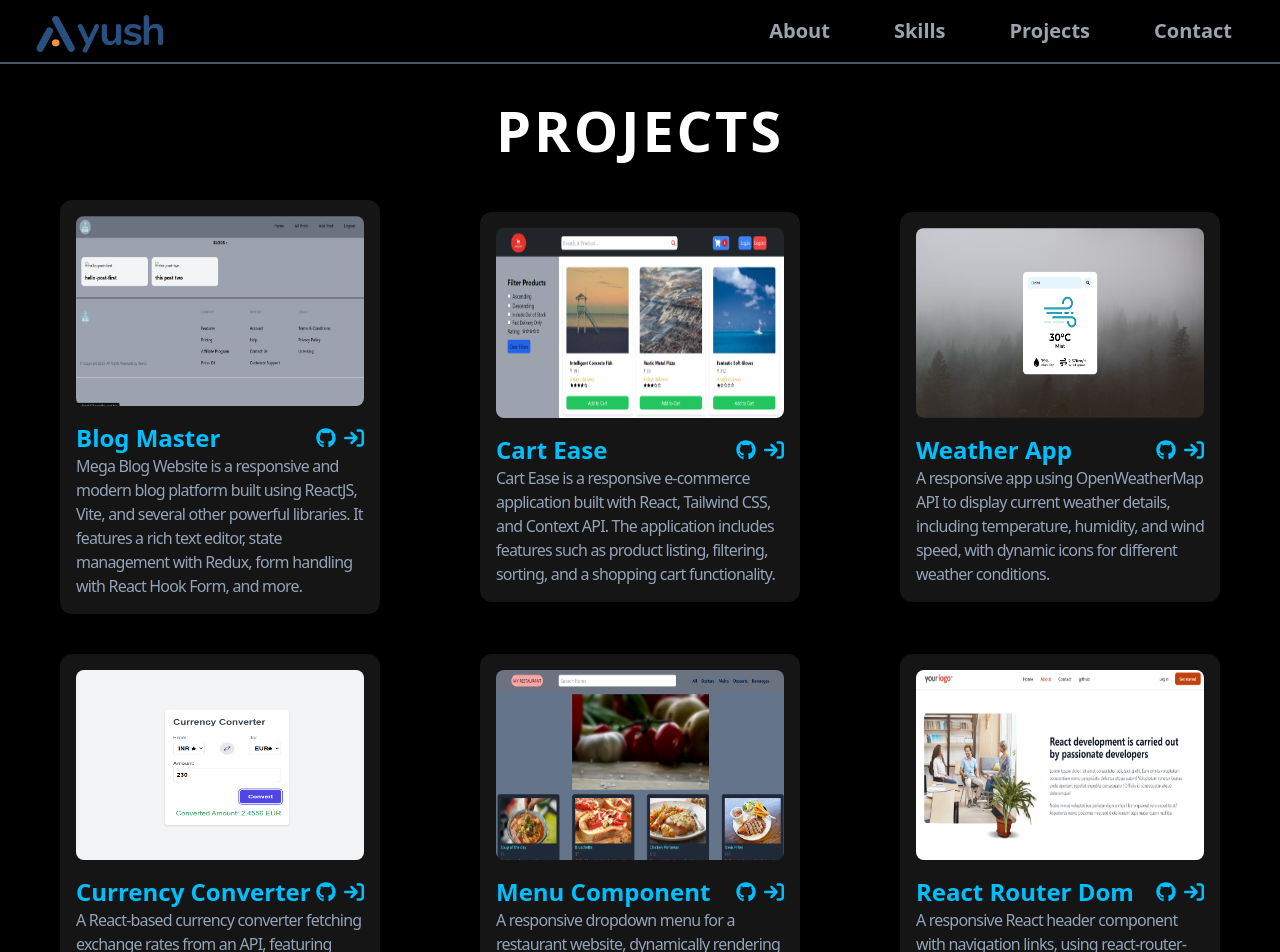
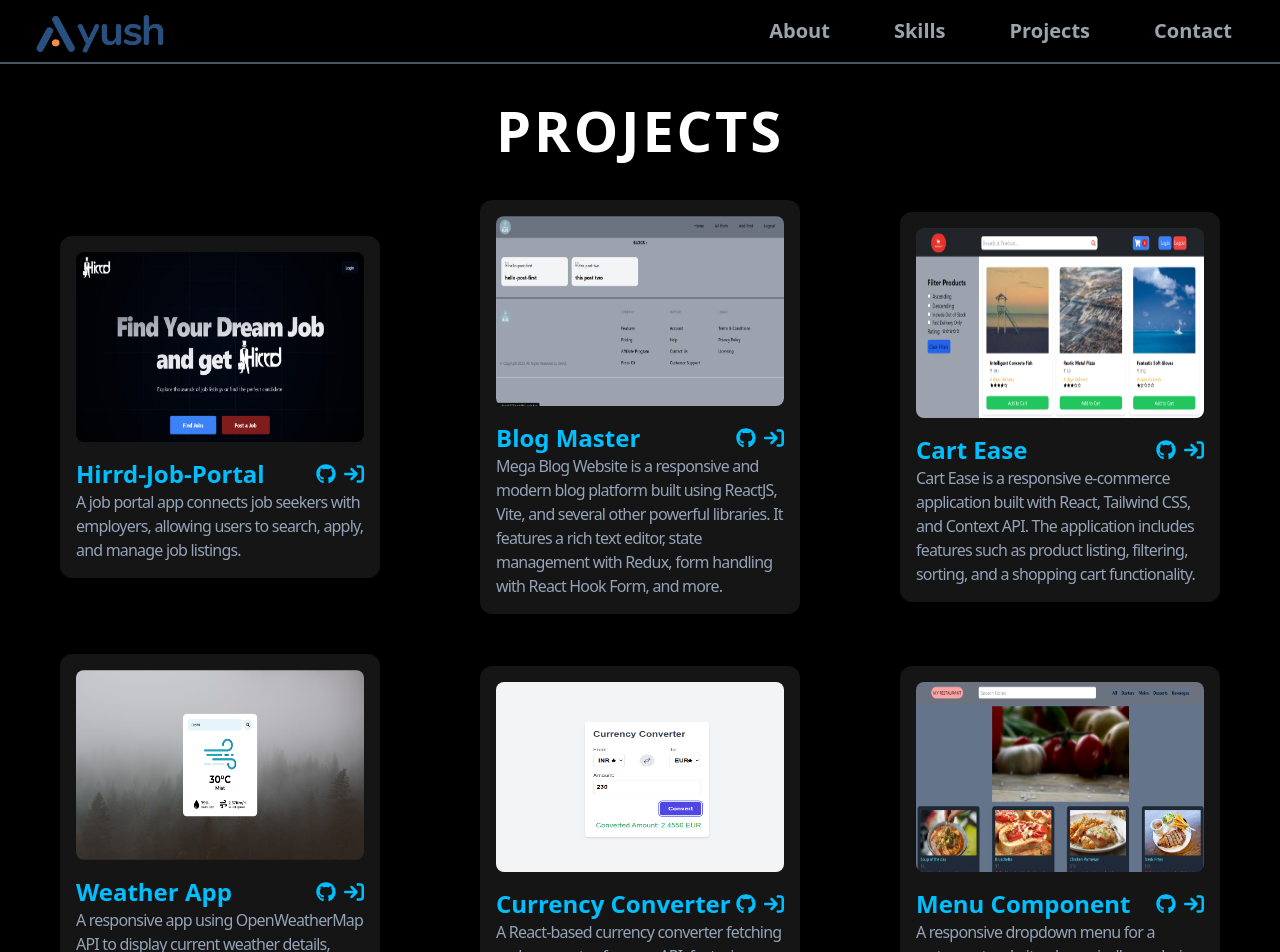
Before and after one commit to ayush-23-30/My-Portfolio-, a React (Vite) app: page /projects in a window 1280 px wide. Shown: the top 952 px of the page. Built offline with nearby package versions, Linux system fonts and the light colour scheme.

Commit message:
project update

```diff
--- a/src/component/project.js
+++ b/src/component/project.js
@@ -7,8 +7,17 @@ import router from "../component/projectImage/router.png";
 import tictactoe from "../component/projectImage/tictactoe.png";
 import weatherapp from "../component/projectImage/weatherapp.png";
 import cart from "../component/projectImage/cart.png";
+import Hirrd from "../component/projectImage/Hirrd.png";
 
 export const ProjectData = [
+  {
+    id: 6,
+    title: "Hirrd-Job-Portal",
+    img: Hirrd,
+    des: "A job portal app connects job seekers with employers, allowing users to search, apply, and manage job listings.",
+    link: "https://github.com/ayush-23-30/Hirrd-by-me",
+    vercel: "https://hirrd-by-me.vercel.app/",
+  },
   {
     id: 1,
     title: "Blog Master",
@@ -34,6 +43,7 @@ export const ProjectData = [
     link: "https://github.com/ayush-23-30/React-learning-projects/tree/main/weather%20app",
     vercel: "https://weather-app-ten-khaki-63.vercel.app/",
   },
+
   {
     id: 4,
     title: "Currency Converter",
@@ -49,14 +59,6 @@ export const ProjectData = [
     des: "A responsive dropdown menu for a restaurant website, dynamically rendering categories and designed for mobile-friendly navigation.",
     link: " https://github.com/ayush-23-30/react-project-by-self/tree/main/hotel/hotel",
     vercel: "https://hotel-menu-wine.vercel.app/",
-  },
-  {
-    id: 6,
-    title: "React Router Dom",
-    img: router,
-    des: "A responsive React header component with navigation links, using react-router-dom for routing, and highlighting active links..",
-    link: "https://github.com/ayush-23-30/react-project-by-self/tree/main/router/route",
-    vercel: "#",
   },
   {
     id: 7,
```
Also changed, not shown: src/component/projectImage/hirrd.png (added), 1 other file (tests, documents, lock files or other folders).
